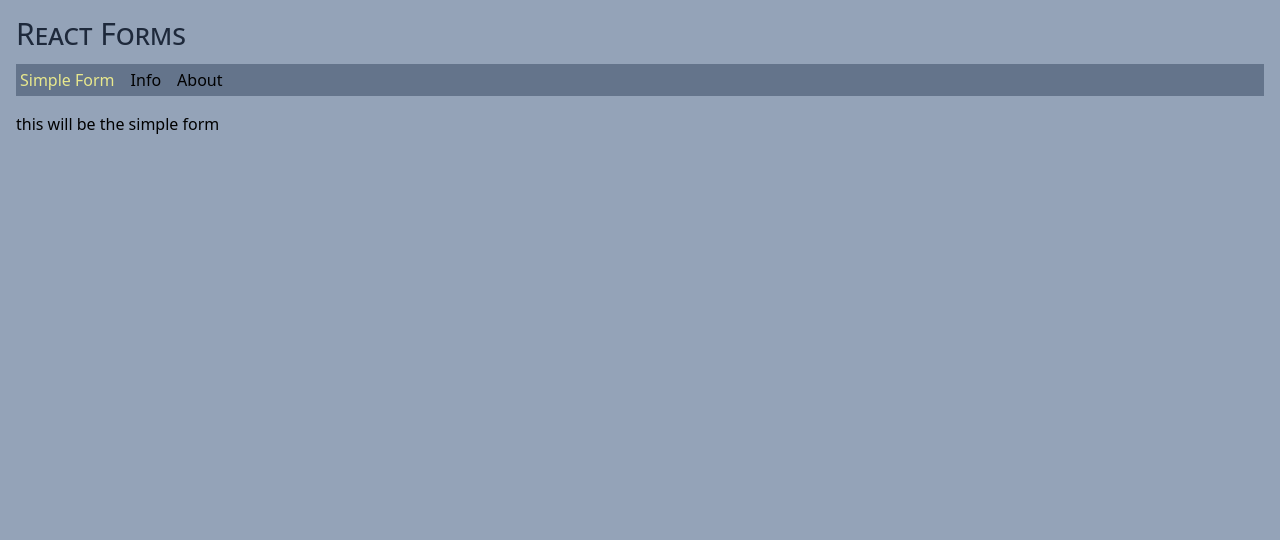
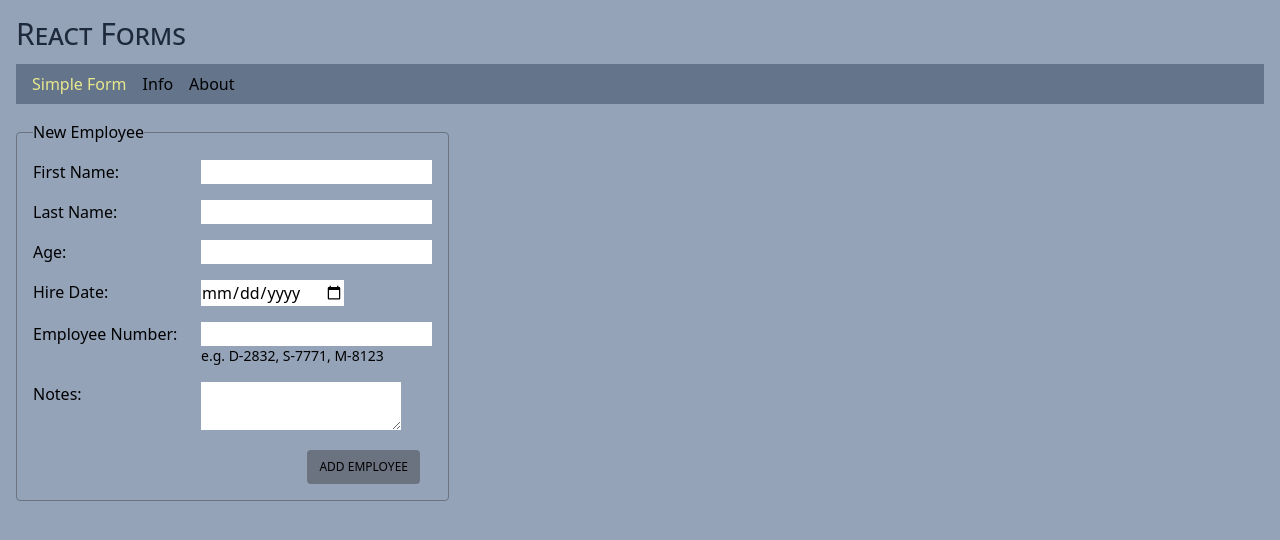
Before and after one commit to edwardtanguay/et711-react-forms-site, a React (Vite) app: page /simple-form in a window 1280 px wide. Shown: the top 540 px of the page. Built offline with nearby package versions, Linux system fonts and the light colour scheme.

Commit message:
simple form in

```diff
--- a/src/components/Nav.tsx
+++ b/src/components/Nav.tsx
@@ -1,11 +1,19 @@
 import { NavLink } from "react-router-dom";
 
 export const Nav = () => {
-	return <nav>
-		<ul className="flex gap-4 bg-slate-500 p-1 content">
-			<li><NavLink to="/simple-form">Simple Form</NavLink></li>
-			<li><NavLink to="/info">Info</NavLink></li>
-			<li><NavLink to="/about">About</NavLink></li>
-		</ul>
-	</nav>;
+	return (
+		<nav>
+			<ul className="flex gap-4 bg-slate-500 px-4 py-2 content">
+				<li>
+					<NavLink to="/simple-form">Simple Form</NavLink>
+				</li>
+				<li>
+					<NavLink to="/info">Info</NavLink>
+				</li>
+				<li>
+					<NavLink to="/about">About</NavLink>
+				</li>
+			</ul>
+		</nav>
+	);
 };
--- a/src/pages/PageSimpleForm.tsx
+++ b/src/pages/PageSimpleForm.tsx
@@ -1,5 +1,77 @@
+import { FormEvent } from "react";
+
 export const PageSimpleForm = () => {
+	const handleFormSubmit = (event: FormEvent<HTMLFormElement>) => {
+		event.preventDefault();
+		const data = new FormData(event.target as HTMLFormElement);
+		console.log(data);
+	};
+
 	return (
-		<p>this will be the simple form</p>
+		<form onSubmit={handleFormSubmit}>
+			<fieldset className="border border-gray-500 p-4 w-full sm:w-40 rounded">
+				<legend>New Employee</legend>
+
+				<div className="mb-4 flex gap-2">
+					<label className="w-[10rem]" htmlFor="firstName">
+						First Name:
+					</label>
+					<input
+						type="text"
+						id="firstName"
+						name="firstName"
+						required
+					/>
+				</div>
+
+				<div className="mb-4 flex gap-2">
+					<label className="w-[10rem]" htmlFor="lastName">
+						Last Name:
+					</label>
+					<input type="text" id="lastName" name="lastName" required />
+				</div>
+
+				<div className="mb-4 flex gap-2">
+					<label className="w-[10rem]" htmlFor="age">
+						Age:
+					</label>
+					<input type="number" id="age" name="age" required />
+				</div>
+
+				<div className="mb-4 flex gap-2">
+					<label className="w-[10rem]" htmlFor="hireDate" >
+						Hire Date:
+					</label>
+					<input type="date" id="hireDate" name="hireDate" required />
+				</div>
+
+				<div className="mb-4 flex gap-2">
+					<label className="w-[10rem]" htmlFor="employeeNumber">
+						Employee Number:
+					</label>
+					<div>
+						<input
+							type="text"
+							id="employeeNumber"
+							name="employeeNumber"
+							pattern="^[DSM]-\d{4}$"
+							required
+						/>
+						<p className="text-sm">e.g. D-2832, S-7771, M-8123</p>
+					</div>
+				</div>
+
+				<div className="mb-4 flex gap-2">
+					<label className="w-[10rem]" htmlFor="notes" >
+						Notes:
+					</label>
+					<textarea id="notes" name="notes"></textarea>
+				</div>
+
+				<div className="mt-5 flex justify-end pr-3">
+					<button>Add Employee</button>
+				</div>
+			</fieldset>
+		</form>
 	);
 };
```
Also changed, not shown: dev/temp.txt.
